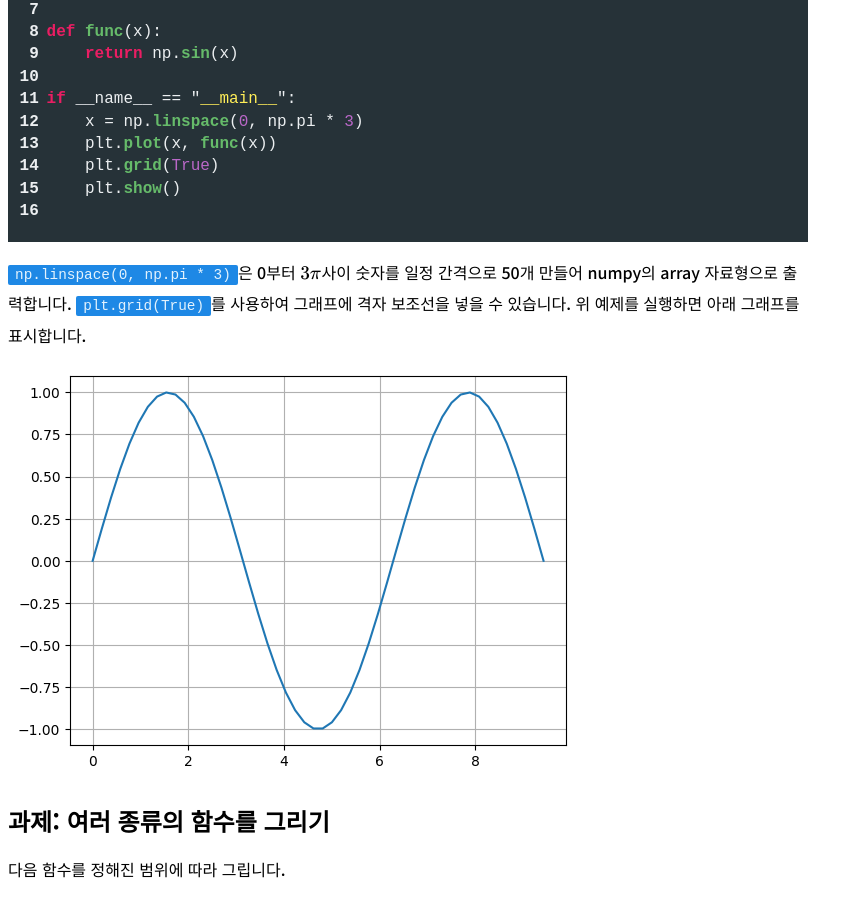
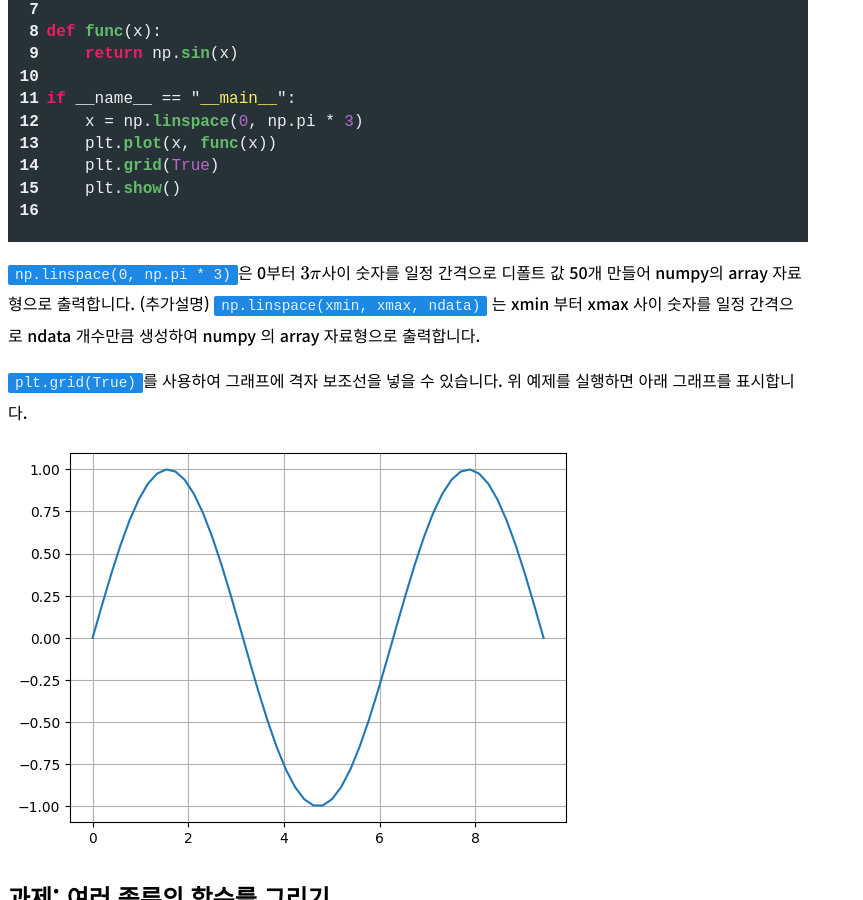
Before and after one commit to CNU-Computer-Physics/CNU-Computer-Physics.github.io, a Jekyll site: the page built from docs/plotting/function_plot.md, in a window 1280 px wide and 900 px high, scrolled down 742 px. Shown: the whole window, without its empty margins (0-863 px from the left). Built offline with Jekyll 4.4.1, drawn with Linux system fonts in a browser that asks for light colours; nearby versions of some CDN libraries; some web fonts are replaced.

Commit message:
Add minir comments on function plot

````diff
--- a/docs/plotting/function_plot.md
+++ b/docs/plotting/function_plot.md
@@ -26,7 +26,10 @@ if __name__ == "__main__":
 
 ```
 
-`np.linspace(0, np.pi * 3)`은 0부터 $ 3\pi $사이 숫자를 일정 간격으로 50개 만들어 numpy의 array 자료형으로 출력합니다. `plt.grid(True)`를 사용하여 그래프에 격자 보조선을 넣을 수 있습니다. 위 예제를 실행하면 아래 그래프를 표시합니다.
+`np.linspace(0, np.pi * 3)`은 0부터 $ 3\pi $사이 숫자를 일정 간격으로 디폴트 값 50개 만들어 numpy의 array 자료형으로 출력합니다.
+(추가설명) `np.linspace(xmin, xmax, ndata)` 는 xmin 부터 xmax 사이 숫자를 일정 간격으로 ndata 개수만큼 생성하여 numpy 의 array 자료형으로 출력합니다.
+
+`plt.grid(True)`를 사용하여 그래프에 격자 보조선을 넣을 수 있습니다. 위 예제를 실행하면 아래 그래프를 표시합니다.
 
 ![코드 결과](../assets/function_plot_1.png)
 
````
